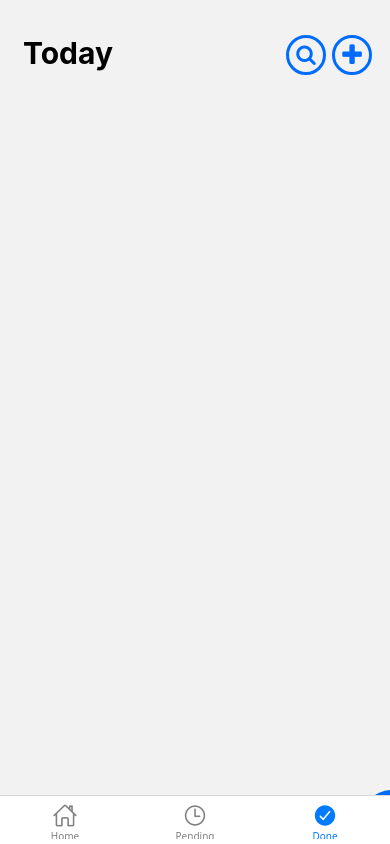
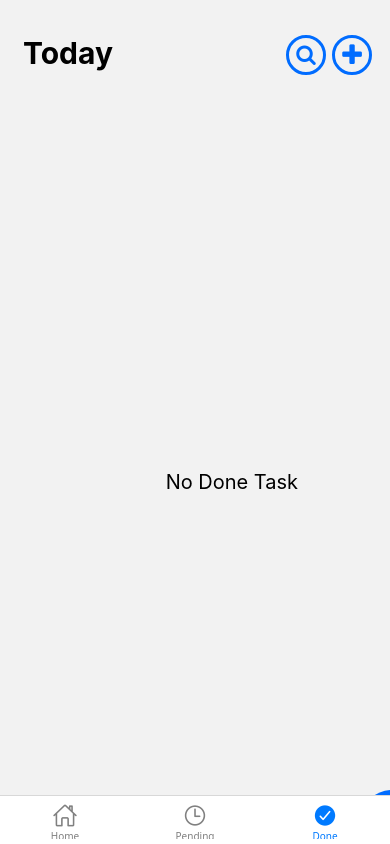
Before and after one commit to harsshg/TODo, a React Native app: screen /Done in a window 390 px wide. Built offline with nearby package versions, Linux system fonts and the light colour scheme.

Commit message:
No Task Handeling implemented

```diff
--- a/app/constants/styles.js
+++ b/app/constants/styles.js
@@ -401,5 +401,13 @@ const styles = StyleSheet.create({
     fontSize: 16,
     color: '#333',
   },
+  Notaskview:{
+    position:'absolute',
+    marginTop:460,
+    marginLeft:150,
+    fontSize:20,
+    fontWeight:400
+
+  }
 });
 export default styles;
--- a/app/screens/Home.tsx
+++ b/app/screens/Home.tsx
@@ -148,7 +148,7 @@
 //Bottom Tabs implementation
 import React from 'react';
 import { View, ScrollView, SafeAreaView } from 'react-native';
-import { Addtodo, Alltask, Category, Header, ToggleListCategory } from '../components';
+import { Addtodo, Alltask, Category, Header, Texts, ToggleListCategory } from '../components';
 import { styles } from '../constants';
 import { NativeStackScreenProps } from '@react-navigation/native-stack';
 import { TabsParamList } from '../components/TabsNavigator';
@@ -163,6 +163,10 @@ export const Home = ({ navigation }: Props) => {
   return (
     <SafeAreaView>
       <View style={styles.container}>
+        {state.tasks.length==0? (<Texts
+        Value={'  No Task Added'}
+        style={styles.Notaskview}
+        />): ""}
         <Header
           searching={state.searching}
           toggleSearch={state.toggleSearch}
--- a/app/screens/done.tsx
+++ b/app/screens/done.tsx
@@ -182,7 +182,7 @@
 //Bottom Tabs implementation
 import React from 'react';
 import { View, ScrollView, SafeAreaView } from 'react-native';
-import { Addtodo, Alltask, Category, Header, ToggleListCategory } from '../components';
+import { Addtodo, Alltask, Category, Header, Texts, ToggleListCategory } from '../components';
 import { styles } from '../constants';
 import { BottomTabScreenProps } from '@react-navigation/bottom-tabs';
 import { TabsParamList } from '../components/TabsNavigator';
@@ -197,6 +197,11 @@ export const Done = ({ navigation }: Props) => {
   return (
     <SafeAreaView>
       <View style={styles.container}>
+      {filtered.length==0? (<Texts
+        Value={' No Done Task'}
+        style={styles.Notaskview}
+        />): ""}
+
         <Header
           searching={state.searching}
           toggleSearch={state.toggleSearch}
--- a/app/screens/pending.tsx
+++ b/app/screens/pending.tsx
@@ -187,7 +187,7 @@
 //Bottom Tabs implementation
 import React from 'react';
 import { View, ScrollView, SafeAreaView } from 'react-native';
-import { Addtodo, Alltask, Category, Header, ToggleListCategory } from '../components';
+import { Addtodo, Alltask, Category, Header, Texts, ToggleListCategory } from '../components';
 import { styles } from '../constants';
 import { BottomTabScreenProps } from '@react-navigation/bottom-tabs';
 import { TabsParamList } from '../components/TabsNavigator';
@@ -202,6 +202,10 @@ export const Pending = ({ navigation }: Props) => {
   return (
     <SafeAreaView>
       <View style={styles.container}>
+        {filtered.length==0? (<Texts
+        Value={'No Pending Task'}
+        style={styles.Notaskview}
+        />): ""}
         <Header
           searching={state.searching}
           toggleSearch={state.toggleSearch}
```
